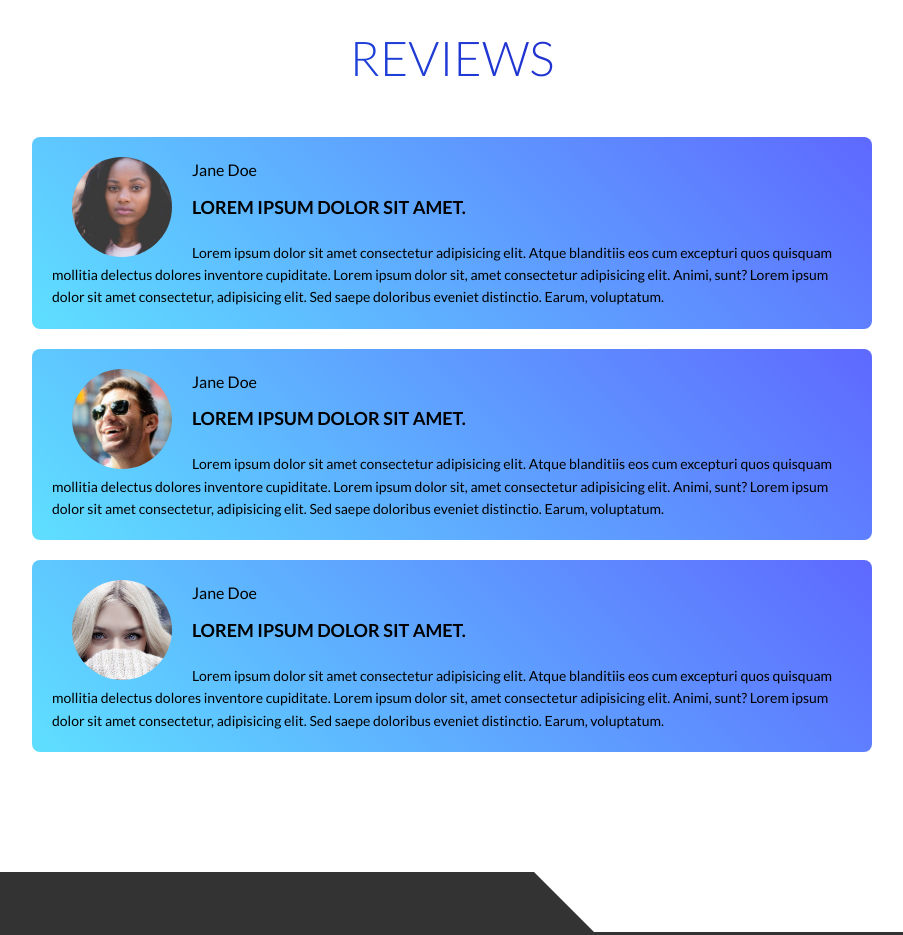
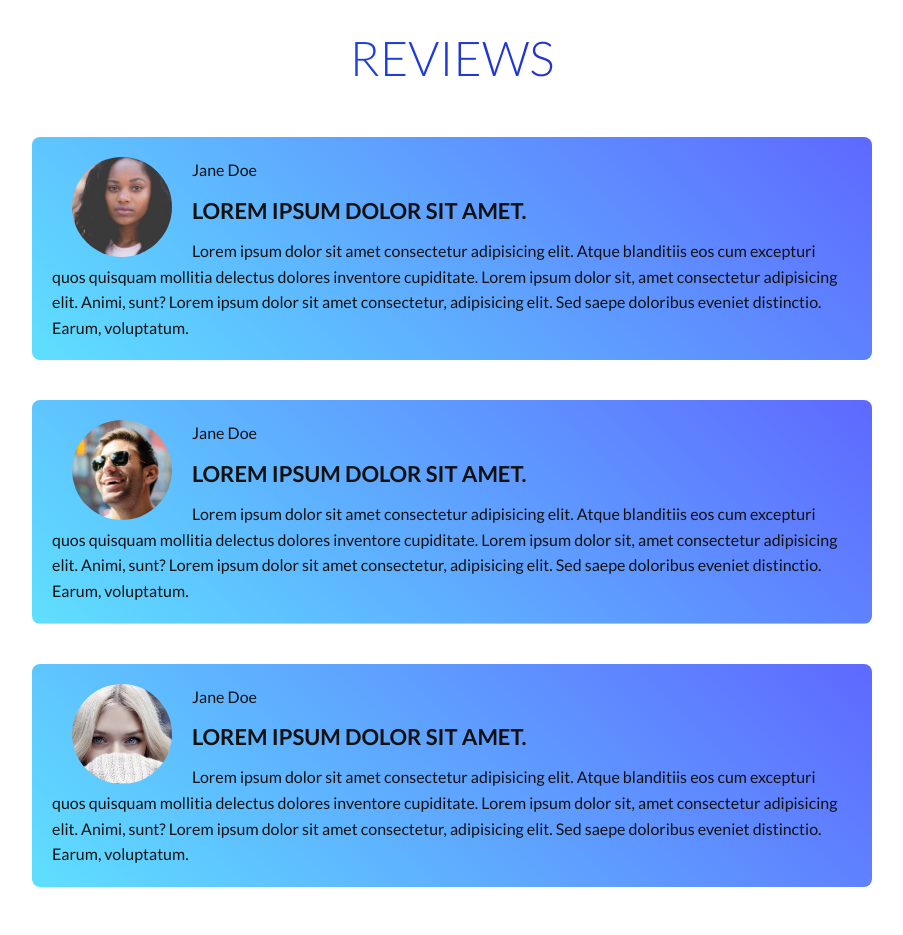
Before and after one commit to MateuszSojkaCode/Tropical-Paradise, a website: page index.html in a window 1280 px wide. Shown: the part 4340-5275 px from the top of the page, without its empty margins (188-1091 px from the left). Drawn offline with nearby package versions, Linux system fonts and the light colour scheme; files that its build step writes are made by us from their sources.

Commit message:
section reviews finished

```diff
--- a/src/SASS/main.scss
+++ b/src/SASS/main.scss
@@ -440,8 +440,11 @@
 	&__card{
 		padding: 2rem;
 		margin: 2rem 0;
+		color: $dark-grey-1;
 		border-radius: 8px;
 		background-image: $light-blue-gradient;
+		background-position: center;
+		background-size: cover;
 	}
 	&__img{
 		height: 10rem;
@@ -642,6 +645,18 @@
 			}
 		}
 	}
+	.reviews{
+		&__card{
+			margin: 4rem 0;
+		}
+		&__heading{
+			font-size: 2.2rem;
+		}
+		&__text{
+			padding-top: 0;
+			font-size: 1.6rem;
+		}
+	}
 	.footer{
 		font-size: 1.6rem;
 		padding-bottom: 5rem;
```
